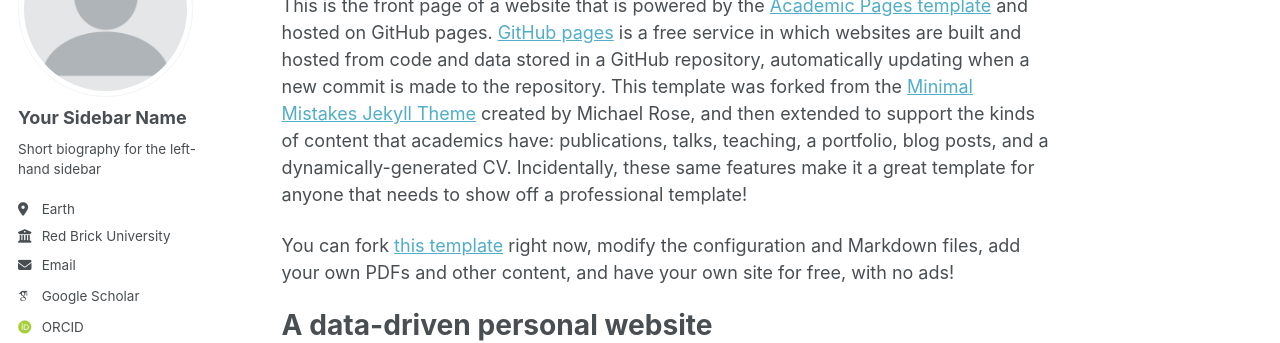
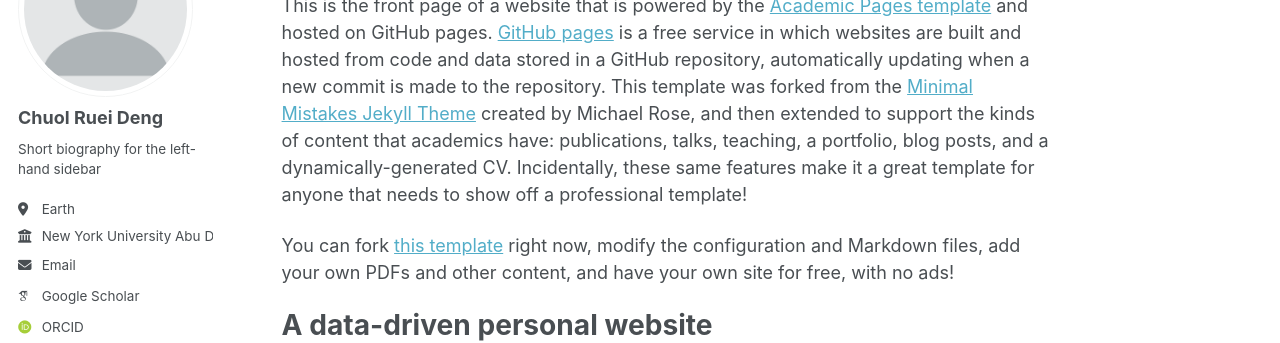
Before and after one commit to chuolrdeng/chuolrdeng.github.io, a Jekyll site: the page built from _pages/about.md, in a window 1280 px wide. Shown: the part 177-520 px from the top of the page. Built offline with Jekyll 4.4.1, drawn with Linux system fonts in a browser that asks for light colours; some web fonts are replaced; a script that is not in the unit is left out.

Commit message:
Update _config.yml

```diff
--- a/_config.yml
+++ b/_config.yml
@@ -13,10 +13,10 @@
 title_separator          : "-"
 name                     : &name "Chuol Ruei Deng"
 description              : &description "Your Name's academic portfolio"   # Update this with a general description of your site, this is the default if not overridden by a page
-url                      : https://academicpages.github.io # The base hostname & protocol for your site e.g. "https://[your GitHub username].github.io",
+url                      : https://chuolrdeng.github.io # The base hostname & protocol for your site e.g. "https://[your GitHub username].github.io",
                                                            # or if you already have some other page hosted on Github then use "https://[your GitHub username].github.io/[Your Repo Name]"
 baseurl                  : "" # the subpath of your site, e.g. "/blog"
-repository               : "academicpages/academicpages.github.io"
+repository               : "chuolrdeng.github.io"
 
 # Site Author - The following control what appear as part of the author content on the side bar.
 #               If a field is blank the icon and link will not appear, otherwise it will be shown.
@@ -24,13 +24,13 @@
 author:
   # Biographic information
   avatar           : "profile.png"
-  name             : "Your Sidebar Name"
+  name             : "Chuol Ruei Deng"
   pronouns         : # example: "she/her"
   bio              : "Short biography for the left-hand sidebar"
   location         : "Earth"
-  employer         : "Red Brick University"
+  employer         : "New York University Abu Dhabi"
   uri              : # URL
-  email            : "none@example.org"
+  email            : "chuoldeng@romro.org"
 
   # Academic websites
   academia         : # URL
```
